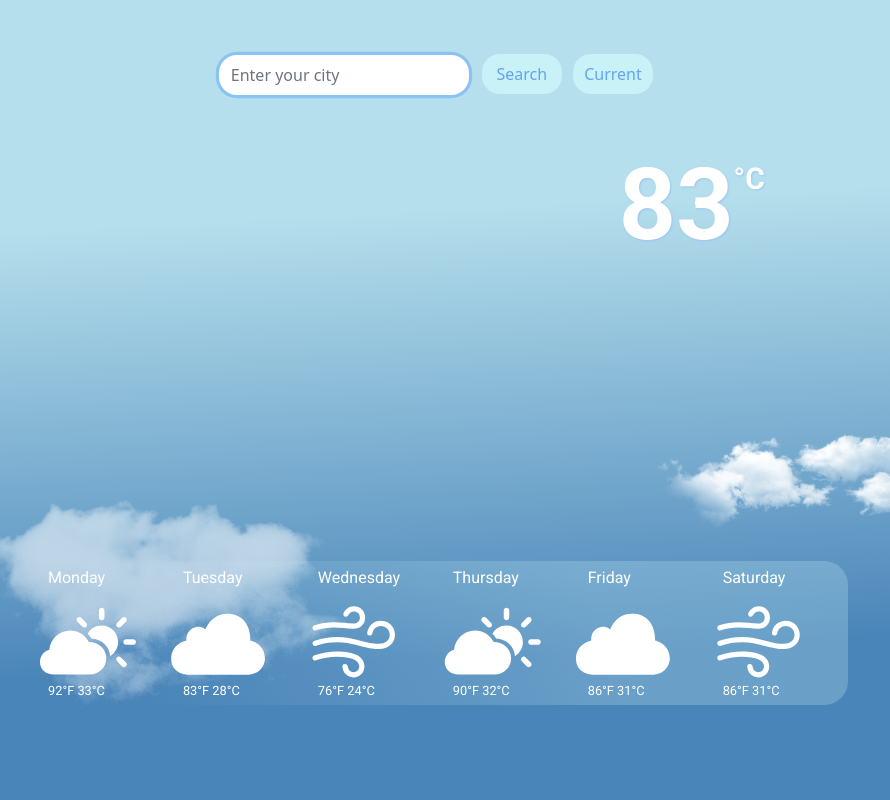
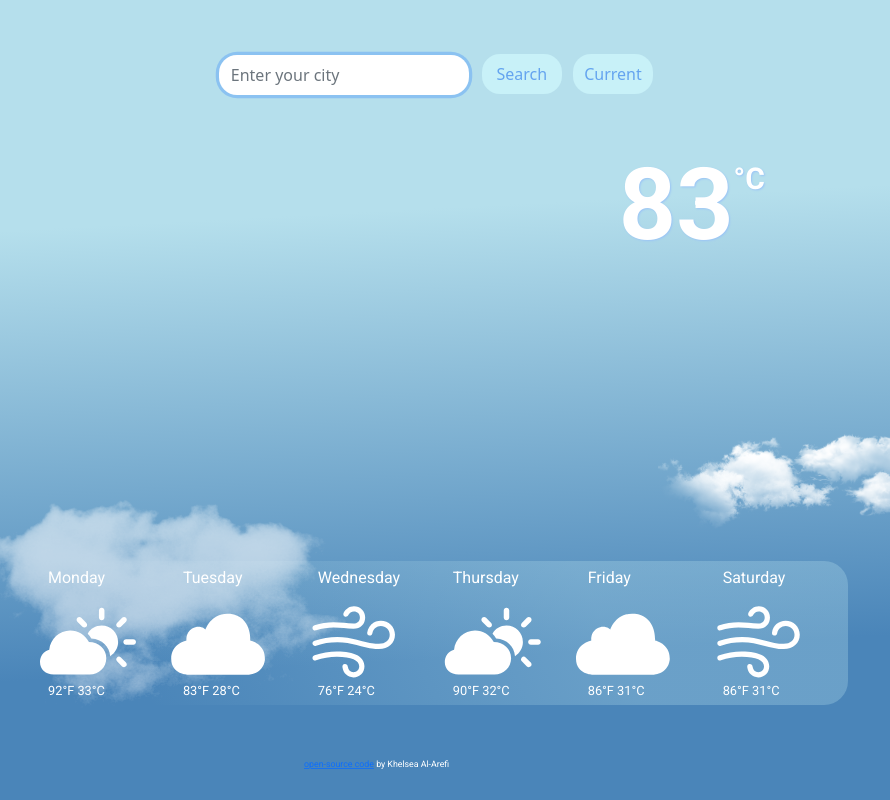
Before and after one commit to Khelbot/SheCodesWeek6Challenge, a plain HTML site: page index.html in a window 1280 px wide. Shown: the top 800 px of the page, 390-1280 px from the left. Drawn offline with nearby package versions, Linux system fonts and the light colour scheme.

Commit message:
4th commit
open source link added

```diff
--- a/index.html
+++ b/index.html
@@ -284,11 +284,19 @@
                 </svg>
                 <p class="temp"> 86°F  31°C</p>
               </div>
+
             </div>
+            <br>
+            <br>
+            <br>
+                                    <p class="source">
+    <a href="https://github.com/Khelbot/SheCodesWeek6Challenge"> open-source code</a> by Khelsea Al-Arefi
+</p>
           </div>
           </div>
 
         </div>
+
       </div>
       <div class="background-image5"><img src="images/cloud3.png"  alt="Image"> </div>
       <div class="background-image4"><img src="images/cloud2.png" alt="Image"></div>
@@ -299,9 +307,8 @@
     </div>
 
 
+
     <script src="src/script.js"></script>
-
-
 
   </body>
 </html>
--- a/src/style.css
+++ b/src/style.css
@@ -330,3 +330,11 @@ svg {
   transition: 150ms ease-in-out;
   cursor: pointer;
 }
+.source {
+  font-family: "Roboto", sans-serif;
+  font-size: 11px;
+  color: white;
+  display: block;
+
+  margin-left: 300px;
+}
```
